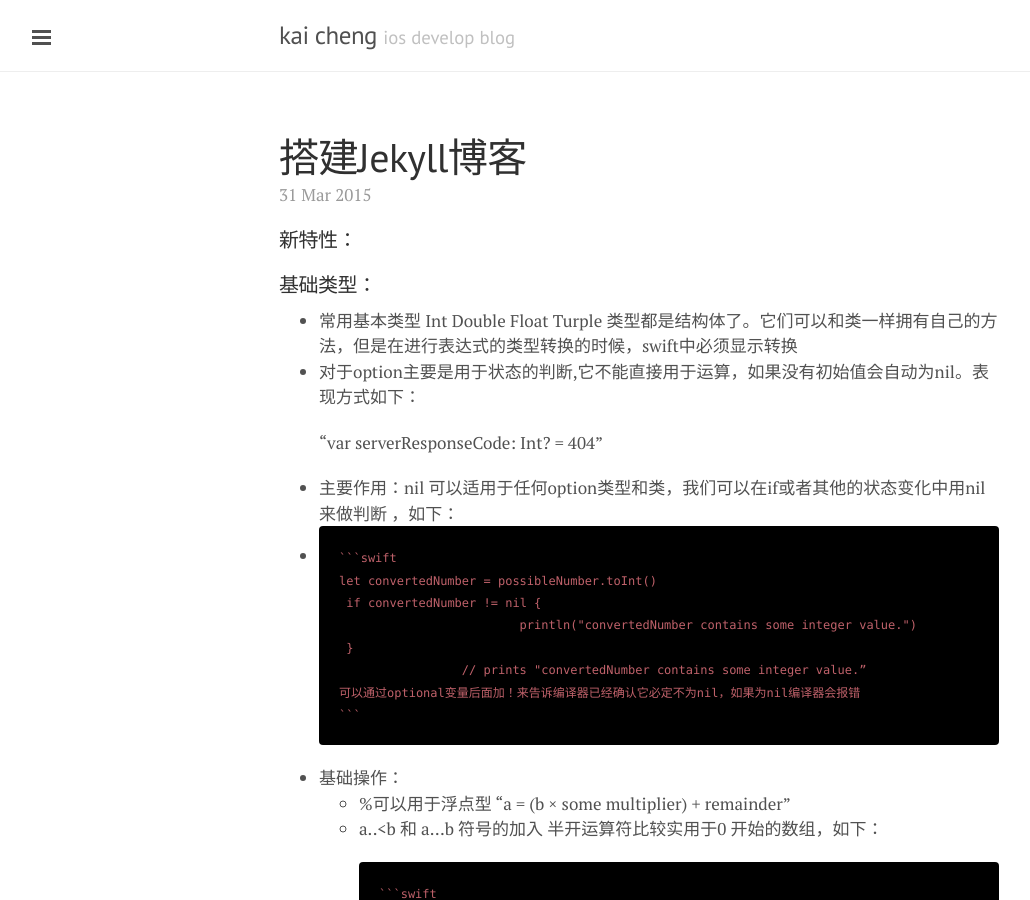
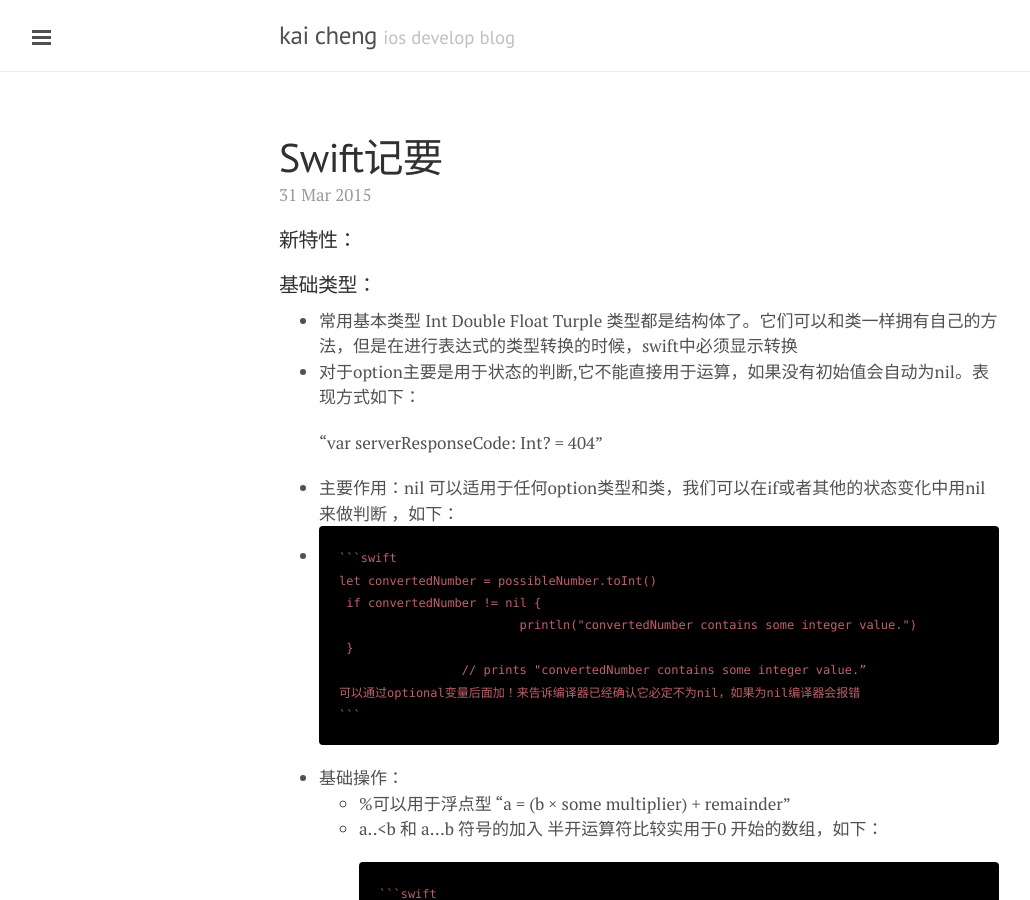
Before and after one commit to kaich/kaich.github.io, a Jekyll site: the page built from _posts/2015-03-31-Swift-Study.md, in a window 1280 px wide and 900 px high. Shown: the whole window, without its empty margins (1-1031 px from the left). Built offline with Jekyll 4.4.1, drawn with Linux system fonts in a browser that asks for light colours; Markdown is read by kramdown in place of the engine named in the settings; comment, search, counter and statistics services are not loaded.

Commit message:
add post swift study

```diff
--- a/_posts/2015-03-31-Swift-Study.md
+++ b/_posts/2015-03-31-Swift-Study.md
@@ -1,6 +1,6 @@
 ---
 layout: post
-title: 搭建Jekyll博客
+title: Swift记要
 ---
 
 ####新特性：
```
